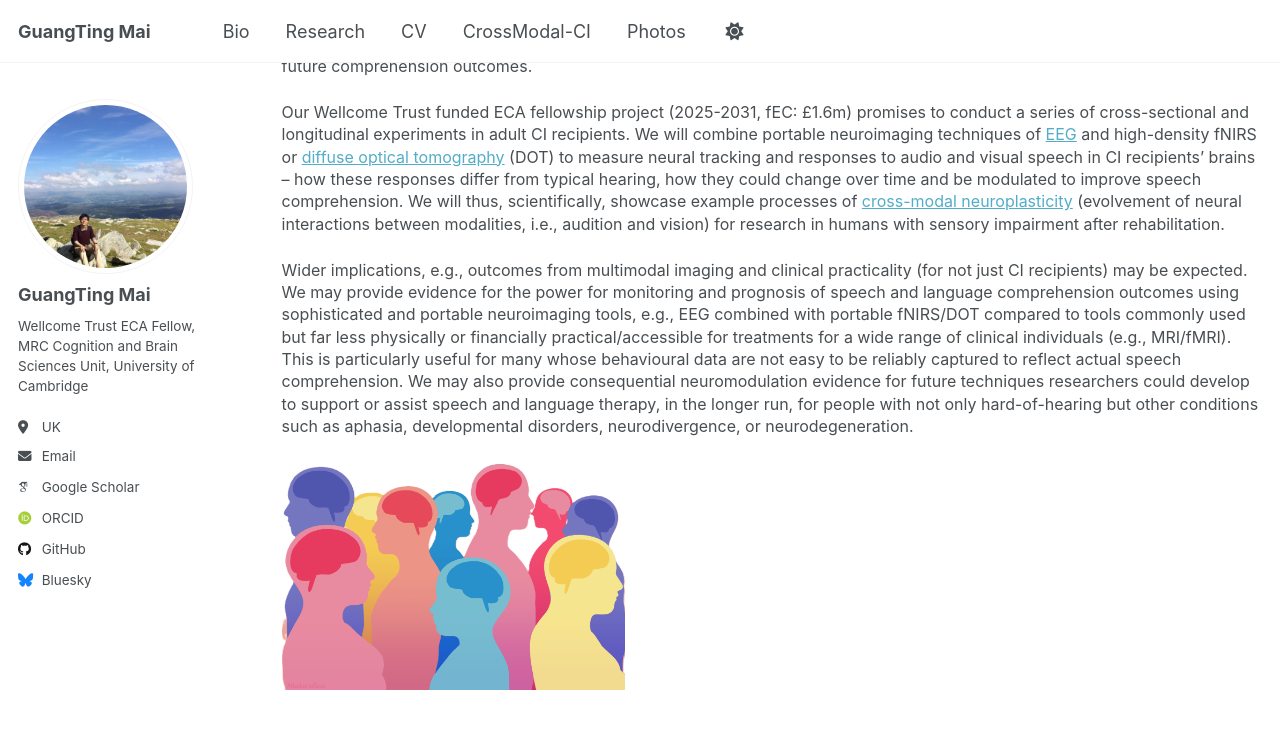
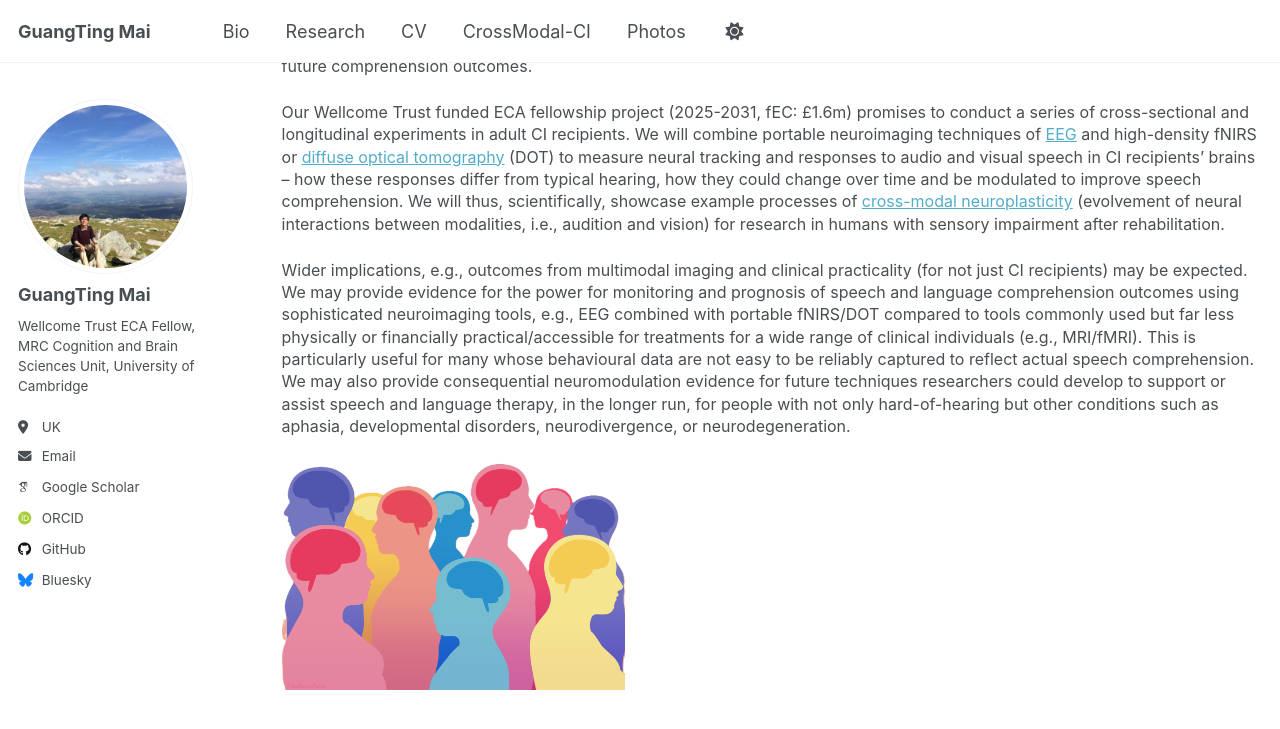
Before and after one commit to guangtingmai/guangtingmai.github.io, a Jekyll site: the page built from _pages/CrossModal-CI.html, in a window 1280 px wide and 900 px high, scrolled down 522 px. Shown: the top 729 px of the window. Built offline with Jekyll 4.4.1, drawn with Linux system fonts in a browser that asks for light colours; some web fonts are replaced.

Commit message:
Update CrossModal-CI.html

```diff
--- a/_pages/CrossModal-CI.html
+++ b/_pages/CrossModal-CI.html
@@ -11,7 +11,7 @@
 </p>
 <p><span style="font-size: 12pt;line-height: 1.4;display: block;margin-bottom: 0.12vh">A <a href="https://en.wikipedia.org/wiki/Cochlear_implant">cochlear implant</a> (CI) is a neuro-prothesis that helps people with severe hearing loss to access sounds. CI transmits sound vibrations into electrical stimulation that (re)activates cochlea cells and sends neural signals to the auditory cortex. However, electrical stimulation is artificial which does not provide natural auditory input as in typically hearing individuals. It remains a huge challenge for CI recipients during speech communication in day-to-day complex, noisy listening environments (at school/work, in streets/restaurants/train stations, meeting with friends and families). CI recipients often use visual speech cues (e.g., lipreading) to compensate for these auditory barriers to help communications. However, mechanisms underlying how the CI brains integrate audio and visual speech information are still not clear. It also remains unclear how interactions of brain functions between modalities (audition and vision) change or reorganise over time to perceive audiovisual speech and how reorganisation predicts future comprehension outcomes.</span></p>
 <p><span style="font-size: 12pt;line-height: 1.4;display: block;margin-bottom: 0.12vh">Our Wellcome Trust funded ECA fellowship project (2025-2031, fEC: £1.6m) promises to conduct a series of cross-sectional and longitudinal experiments in adult CI recipients. We will combine portable neuroimaging techniques of <a href="https://en.wikipedia.org/wiki/Electroencephalography">EEG</a> and high-density fNIRS or <a href="https://www.nature.com/articles/pr2017107">diffuse optical tomography</a> (DOT) to measure neural tracking and responses to audio and visual speech in CI recipients’ brains – how these responses differ from typical hearing, how they could change over time and be modulated to improve speech comprehension. We will thus, scientifically, showcase example processes of <a href="https://en.wikipedia.org/wiki/Cross_modal_plasticity">cross-modal neuroplasticity</a> (evolvement of neural interactions between modalities, i.e., audition and vision) for research in humans with sensory impairment after rehabilitation.
-<p><span style="font-size: 12pt;line-height: 1.4;display: block;margin-bottom: 0.12vh">Wider implications, e.g., outcomes from multimodal imaging and clinical practicality (for not just CI recipients) may be expected. We may provide evidence for the power for monitoring and prognosis of speech and language comprehension outcomes using sophisticated and portable neuroimaging tools, e.g., EEG combined with portable fNIRS/DOT compared to tools commonly used but far less physically or financially practical/accessible for treatments for a wide range of clinical individuals (e.g., MRI/fMRI). This is particularly useful for many whose behavioural data are not easy to be reliably captured to reflect actual speech comprehension. We may also provide consequential neuromodulation evidence for future techniques researchers could develop to support or assist speech and language therapy, in the longer run, for people with not only hard-of-hearing but other conditions such as aphasia, developmental disorders, neurodivergence, or neurodegeneration.
+<p><span style="font-size: 12pt;line-height: 1.4;display: block;margin-bottom: 0.12vh">Wider implications, e.g., outcomes from multimodal imaging and clinical practicality (for not just CI recipients) may be expected. We may provide evidence for the power for monitoring and prognosis of speech and language comprehension outcomes using sophisticated neuroimaging tools, e.g., EEG combined with portable fNIRS/DOT compared to tools commonly used but far less physically or financially practical/accessible for treatments for a wide range of clinical individuals (e.g., MRI/fMRI). This is particularly useful for many whose behavioural data are not easy to be reliably captured to reflect actual speech comprehension. We may also provide consequential neuromodulation evidence for future techniques researchers could develop to support or assist speech and language therapy, in the longer run, for people with not only hard-of-hearing but other conditions such as aphasia, developmental disorders, neurodivergence, or neurodegeneration.
 <p align="left">
   <img src="https://guangtingmai.github.io/images/diversity.png" width="35%">
   <br>
```
